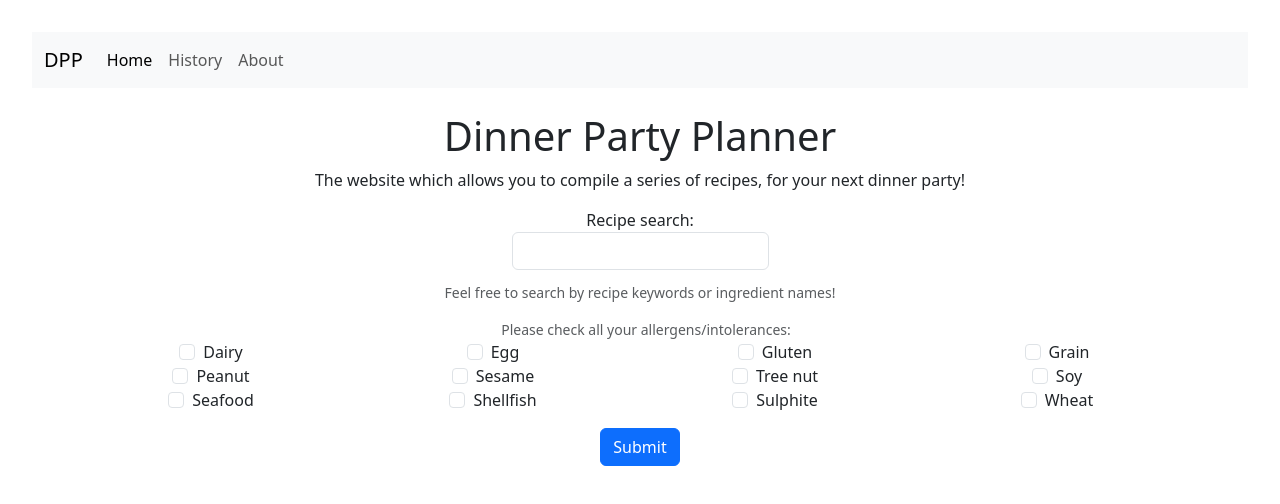
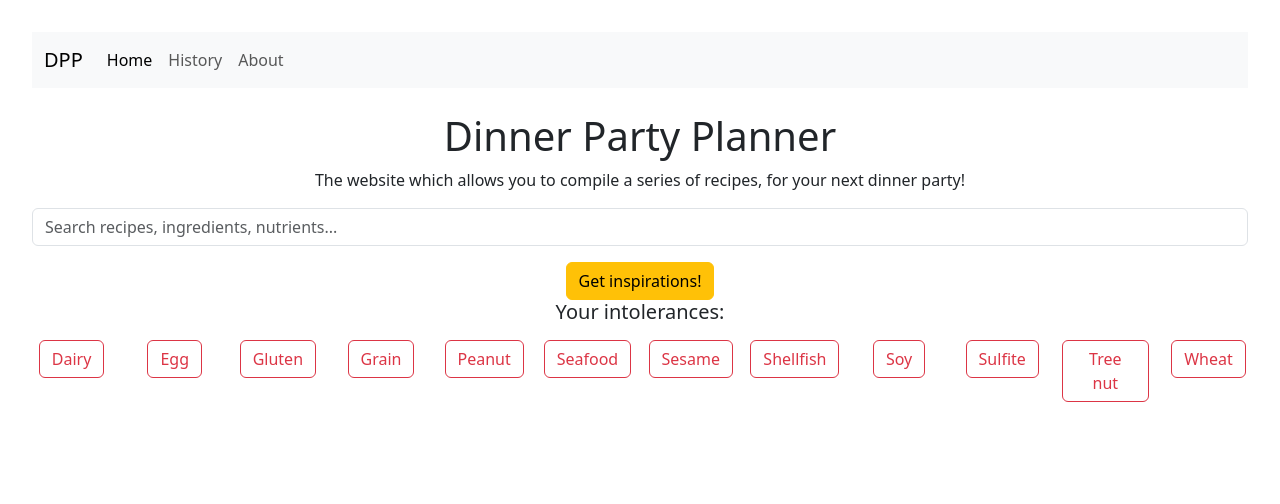
Before and after one commit to KidLeiS/table-for-all, a React (Vite) app: page / in a window 1280 px wide. Shown: the top 504 px of the page. Built offline with nearby package versions, Linux system fonts and the light colour scheme.

Commit message:
pass intolerances values to API params

```diff
--- a/index.html
+++ b/index.html
@@ -1,16 +1,18 @@
-<!doctype html>
+<!DOCTYPE html>
 <html lang="en">
 	<head>
 		<meta charset="UTF-8" />
 		<link rel="icon" type="image/svg+xml" href="/vite.svg" />
 		<meta name="viewport" content="width=device-width, initial-scale=1.0" />
-    <title>Dinner Party Planner</title>
+		<title>
+			Table for All - Make Your Own Cookbook for Home Dinner Parties
+		</title>
 
 		<style>
 			#root {
-        position:absolute;
-        width:100%;
-        height:100%;
+				position: absolute;
+				width: 100%;
+				height: 100%;
 			}
 		</style>
 	</head>
--- a/src/App.jsx
+++ b/src/App.jsx
@@ -1,17 +1,15 @@
-import React from 'react';
-import {BrowserRouter as Router, Route, Routes} from 'react-router-dom';
-import Navbar from './components/Navbar';
-import Wrapper from './components/Wrapper';
-import Home from './pages/Home'
-import History from './pages/History'
-import About from './pages/About'
-import './App.css'
+import React from "react";
+import { BrowserRouter as Router, Route, Routes } from "react-router-dom";
+import Navbar from "./components/Navbar";
+import Wrapper from "./components/Wrapper";
+import Home from "./pages/Home";
+import History from "./pages/History";
+import About from "./pages/About";
+import "./App.css";
 
 function App() {
-
 	return (
 		<Router>
-      <div>
 			<Navbar />
 			<Wrapper>
 				<Routes>
@@ -21,9 +19,8 @@ function App() {
 					<Route path="/about" element={<About />} />
 				</Routes>
 			</Wrapper>
-      </div>
 		</Router>
-  )
+	);
 }
 
-export default App
+export default App;
--- a/src/assets/API.js
+++ b/src/assets/API.js
@@ -1,38 +1,12 @@
 import axios from "axios";
 
-// export function RecipeSearch(query, filter) {
 const baseURL = "https://api.spoonacular.com/recipes/complexSearch?query=";
 
 const apikey =
-	"&number=5&apiKey=e6188429efc9449f8621d7236d9e8a3f&intolerances=";
+	"&number=6&apiKey=8566f284fe514e5889d5a1578ab3f80a&intolerances=";
 
 export default {
 	search: function (query, filter) {
 		return axios.get(baseURL + query + apikey + filter);
 	},
 };
-
-// 	axios
-// 		.get(
-// 			`https://api.spoonacular.com/recipes/complexSearch?query=${query}&number=5&apiKey=8566f284fe514e5889d5a1578ab3f80a&intolerances=${filter}`
-// 		)
-// 		.then((res) => {
-// 			console.log(res.data.results);
-// 		})
-// 		.catch((error) => {
-// 			console.error(error);
-// 		});
-// }
-
-// export function RecipeDetail(id) {
-// 	axios
-// 		.get(
-// 			`https://api.spoonacular.com/recipes/${id}/information?apiKey=8566f284fe514e5889d5a1578ab3f80a`
-// 		)
-// 		.then((response) => {
-// 			console.log(response.data);
-// 		})
-// 		.catch((error) => {
-// 			console.error(error);
-// 		});
-// }
--- a/src/components/Searchform.jsx
+++ b/src/components/Searchform.jsx
@@ -1,203 +1,170 @@
-import React, { useState } from "react";
+import React, { useState, useEffect, useRef } from "react";
 import API from "../assets/API";
 import "bootstrap/dist/css/bootstrap.css";
-import axios from "axios";
-import { Button, Card, Container, Row, Col } from "react-bootstrap";
+import { useParams } from "react-router-dom";
+import { Button, Card, Row, Container } from "react-bootstrap";
+import SearchResults from "../pages/Searchresults";
 
 function Searchform() {
-	const [searchData, setSearchData] = useState({
-		search: "",
-		// intolerances: "",
-		results: [],
-	});
+	const intolerances = [
+		{
+			id: "dairy",
+			name: "Dairy",
+			checked: false,
+		},
+		{
+			id: "egg",
+			name: "Egg",
+			checked: false,
+		},
+		{
+			id: "gluten",
+			name: "Gluten",
+			checked: false,
+		},
+		{
+			id: "grain",
+			name: "Grain",
+			checked: false,
+		},
+		{
+			id: "peanut",
+			name: "Peanut",
+			checked: false,
+		},
+		{
+			id: "seafood",
+			name: "Seafood",
+			checked: false,
+		},
+		{
+			id: "sesame",
+			name: "Sesame",
+			checked: false,
+		},
+		{
+			id: "shellfish",
+			name: "Shellfish",
+			checked: false,
+		},
+		{
+			id: "soy",
+			name: "Soy",
+			checked: false,
+		},
+		{
+			id: "sulfite",
+			name: "Sulfite",
+			checked: false,
+		},
+		{
+			id: "tree nut",
+			name: "Tree nut",
+			checked: false,
+		},
+		{
+			id: "wheat",
+			name: "Wheat",
+			checked: false,
+		},
+	];
+	const [checked, setChecked] = useState(intolerances);
+
+	const params = useParams();
+	const search = useRef();
+
+	const filters = document.querySelector(".options");
 
 	const getRecipe = (query, filter) => {
 		API.search(query, filter)
-			.then((res) =>
-				setSearchData({ ...searchData, results: res.data.results })
-			)
+			.then((res) => {
+				return console.log(res.data.results);
+			})
 			.catch((err) => console.log(err));
 	};
 
-	const handleInputChange = (event) => {
-		const { name, value } = event.target;
+	const handleFormSubmit = (event) => {
+		event.preventDefault();
+		getRecipe(search.current.value, filters.textContent);
+	};
 
-		setSearchData({
-			...searchData,
-			[name]: value,
+	const handleCheckbox = (id) => {
+		setChecked((prev) => {
+			return prev.map((item) => {
+				if (item.name === id) {
+					return { ...item, checked: !item.checked };
+				} else {
+					return { ...item };
+				}
+			});
 		});
 	};
-	const handleFormSubmit = (event) => {
-		event.preventDefault();
-		getRecipe(searchData.search, searchData.intolerances);
+
+	const getIntolerances = () => {
+		return checked.map((item) => (
+			<div className="intolerance col p-2 " key={item.name}>
+				<input
+					type="checkbox"
+					className="btn-check"
+					id={item.name}
+					label={item.name}
+					onClick={() => handleCheckbox(item.name)}
+				/>
+				{item.checked}
+				<label className="btn btn-outline-danger" htmlFor={item.name}>
+					{item.name}
+				</label>
+			</div>
+		));
 	};
 
-	// get 5 recipes from search results
-	function getList(data) {
+	function getFilters() {
+		return checked.map((item) => {
+			if (item.checked) {
 				return (
-			<Card style={{ width: "28rem", margin: 20 }}>
-				<Card.Img key={data.id} src={data.image} alt={data.title} />
-				<Card.Body>
-					<Card.Title>{data.title}</Card.Title>
-					<Button variant="warning">Placeholder instruction</Button>
-				</Card.Body>
-			</Card>
+					<span className="option" key={item.name}>
+						{...item.id},
+					</span>
 				);
 			}
+		});
+	}
+
 	return (
 		<div>
 			<form>
 				<div className="mb-3">
-					<label htmlFor="search" className="form-label">
-						Recipe search:
 					<input
-							onChange={handleInputChange}
+						className="form-control"
+						ref={search}
 						type="text"
-							className="form-control"
 						name="search"
+						label="recipe"
 						aria-describedby="Recipe search field"
+						placeholder="Search recipes, ingredients, nutrients..."
 					/>
-					</label>
-					<div id="searchHelp" className="form-text">
-						Feel free to search by recipe keywords or ingredient names!
-					</div>
-				</div>
-				<div id="allergens" className="mb-3 form-check container">
-					<div id="allergensHelp" className="form-text">
-						Please check all your allergens/intolerances:{" "}
-					</div>
-					<div className="row">
-						<div className="col">
-							<label className="form-check-label" htmlFor="dairy">
-								Dairy
-								<input
-									type="checkbox"
-									className="form-check-input"
-									id="dairy"
-								/>
-							</label>
-						</div>
-						<div className="col">
-							<label className="form-check-label" htmlFor="egg">
-								Egg
-								<input type="checkbox" className="form-check-input" id="egg" />
-							</label>
-						</div>
-						<div className="col">
-							<label className="form-check-label" htmlFor="gluten">
-								Gluten
-								<input
-									type="checkbox"
-									className="form-check-input"
-									id="gluten"
-								/>
-							</label>
-						</div>
-						<div className="col">
-							<label className="form-check-label" htmlFor="grain">
-								Grain
-								<input
-									type="checkbox"
-									className="form-check-input"
-									id="grain"
-								/>
-							</label>
-						</div>
-					</div>
-					<div className="row">
-						<div className="col">
-							<label className="form-check-label" htmlFor="peanut">
-								Peanut
-								<input
-									type="checkbox"
-									className="form-check-input"
-									id="peanut"
-								/>
-							</label>
-						</div>
-						<div className="col">
-							<label className="form-check-label" htmlFor="sesame">
-								Sesame
-								<input
-									type="checkbox"
-									className="form-check-input"
-									id="sesame"
-								/>
-							</label>
-						</div>
-						<div className="col">
-							<label className="form-check-label" htmlFor="treeNut">
-								Tree nut
-								<input
-									type="checkbox"
-									className="form-check-input"
-									id="treeNut"
-								/>
-							</label>
-						</div>
-						<div className="col">
-							<label className="form-check-label" htmlFor="soy">
-								Soy
-								<input type="checkbox" className="form-check-input" id="soy" />
-							</label>
-						</div>
-					</div>
-					<div className="row">
-						<div className="col">
-							<label className="form-check-label" htmlFor="seafood">
-								Seafood
-								<input
-									type="checkbox"
-									className="form-check-input"
-									id="seafood"
-								/>
-							</label>
-						</div>
-						<div className="col">
-							<label className="form-check-label" htmlFor="shellfish">
-								Shellfish
-								<input
-									type="checkbox"
-									className="form-check-input"
-									id="shellfish"
-								/>
-							</label>
-						</div>
-						<div className="col">
-							<label className="form-check-label" htmlFor="sulphite">
-								Sulphite
-								<input
-									type="checkbox"
-									className="form-check-input"
-									id="sulphite"
-								/>
-							</label>
-						</div>
-						<div className="col">
-							<label className="form-check-label" htmlFor="wheat">
-								Wheat
-								<input
-									type="checkbox"
-									className="form-check-input"
-									id="wheat"
-								/>
-							</label>
-						</div>
-					</div>
 				</div>
 				<button
 					type="submit"
-					className="btn btn-primary"
+					className="btn btn-warning"
 					onClick={handleFormSubmit}
 				>
-					Submit
+					Get inspirations!
 				</button>
 			</form>
-			<Container>
-				<Row>{searchData.results.map(getList)}</Row>
-			</Container>
+			<div>
+				<h5>
+					Your intolerances: {"  "}
+					<span className="options">{getFilters()}</span>
+				</h5>
+
+				<div className="fluid-container">
+					<div className="intolerances row">{getIntolerances()}</div>
+				</div>
+			</div>
+
+			{/* <SearchResults key={}/> */}
 		</div>
 	);
 }
-
 export default Searchform;
```
Also changed, not shown: src/main.jsx (+9 -9 lines), src/pages/Home.jsx (+7 -4 lines). Lines whose indentation alone changed are shown as unchanged.
